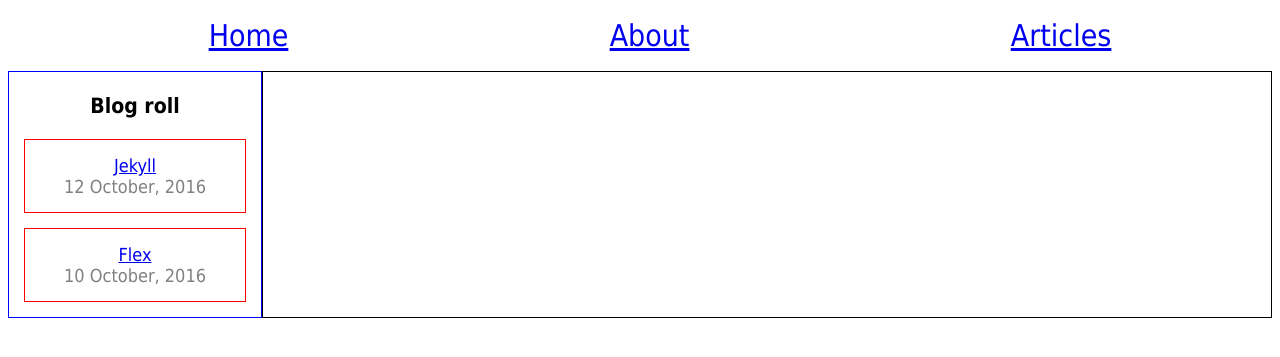
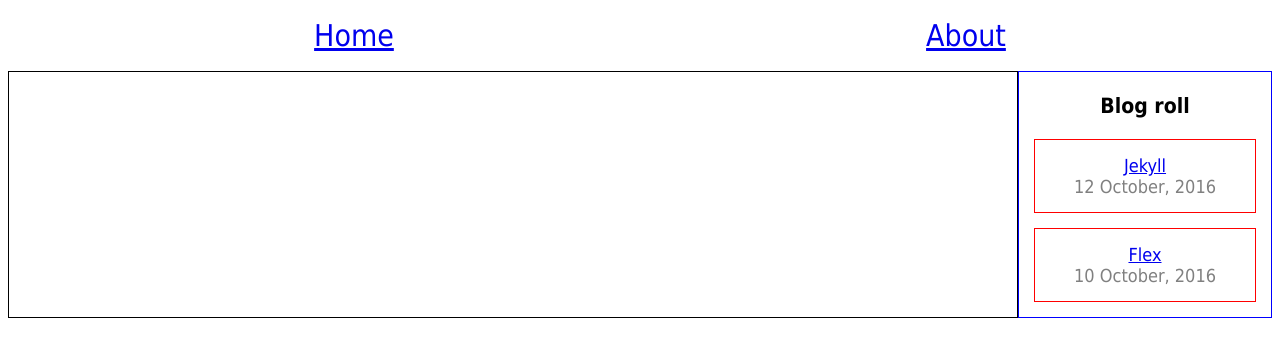
Before and after one commit to pjcevans/homepage-1.0-deprecated, a Jekyll site: the page built from index.html, in a window 1280 px wide. Shown: the top 357 px of the page. Built offline with Jekyll 4.4.1, drawn with Linux system fonts in a browser that asks for light colours.

Commit message:
moved posts to right, removed articles page

```diff
--- a/blog/index.html
+++ /dev/null
@@ -1,6 +0,0 @@
----
-layout: post
-title: Articles
----
-
-<h1>Ello Werld - articles page here</h1>
--- a/css/postsFlex.css
+++ b/css/postsFlex.css
@@ -10,6 +10,7 @@
 
 #flexPosts {
   border: thin solid blue;
+  order: -1;
 }
 
 .postItem {
```
